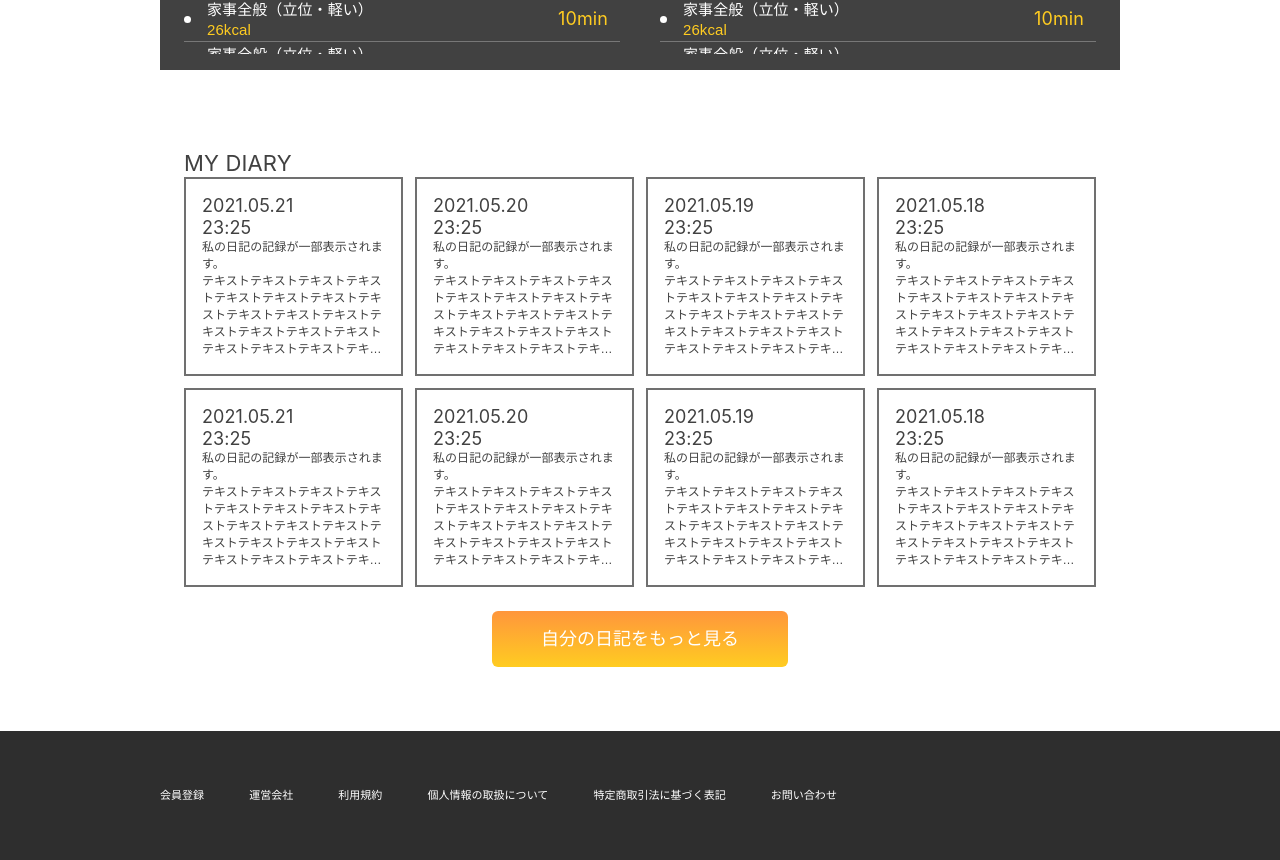
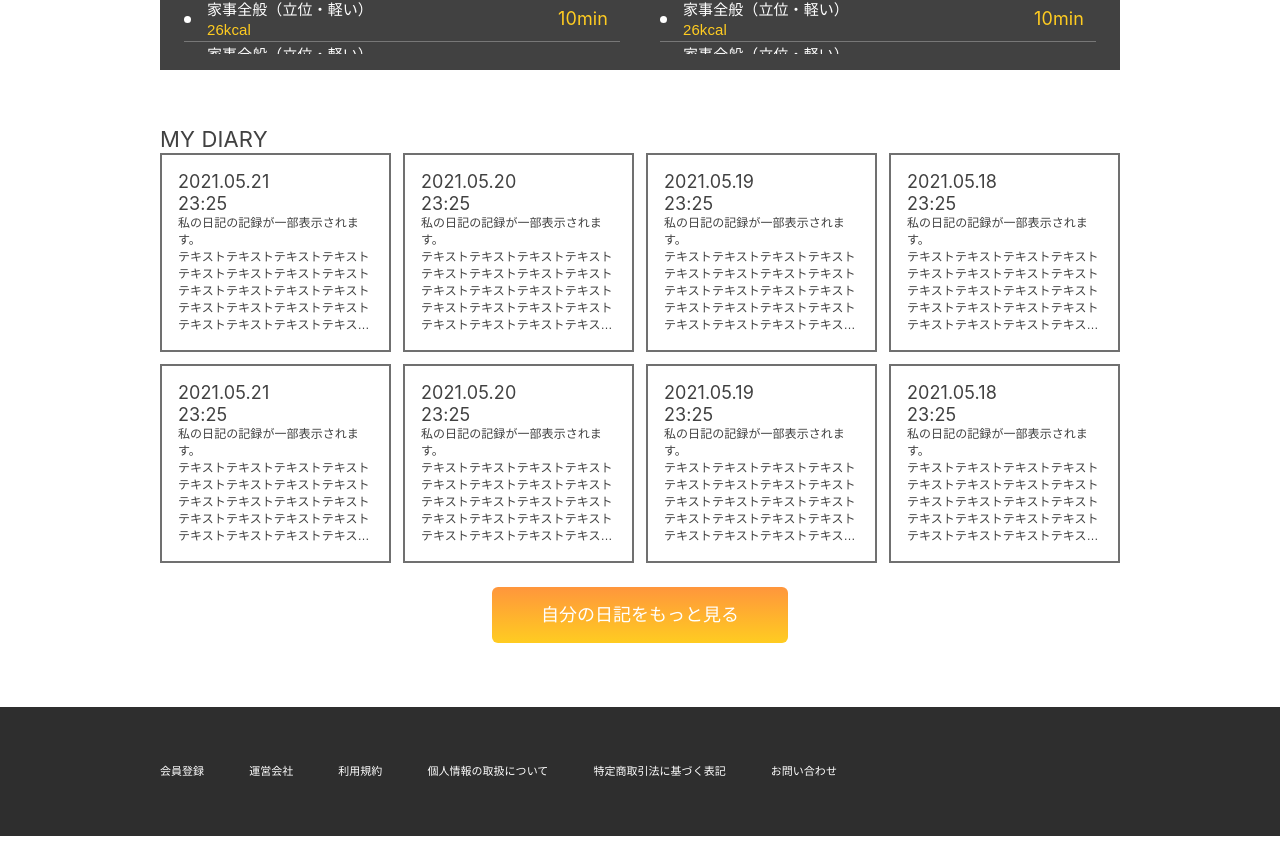
Before and after one commit to truongnhuhungnam/agent-test, a React (Vite) app in the folder healthy-app/: page /record in a window 1280 px wide. Shown: the part 1018-1878 px from the top of the page. After the commit the page ends 1854 px from the top, so only its background shows below. Built offline with nearby package versions, Linux system fonts and the light colour scheme.

Commit message:
adjust record page

```diff
--- a/healthy-app/src/pages/MyRecordPage.tsx
+++ b/healthy-app/src/pages/MyRecordPage.tsx
@@ -161,12 +161,12 @@ const MyRecordPage = () => {
           id="my-diary"
           className="gap-0 p-0 overflow-hidden border-0 rounded-none shadow-none text-dark-500"
         >
-          <CardHeader className="flex pt-6 pb-0 pl-6">
+          <CardHeader className="flex p-0">
             <h3 className="font-inter text-[22px] leading-[27px] tracking-[.151px]">
               MY DIARY
             </h3>
           </CardHeader>
-          <CardContent>
+          <CardContent className="p-0">
             <div className="grid grid-cols-1 gap-3 md:grid-cols-4">
               {visibleEntries.map((entry) => (
                 <div key={entry.id} className="p-4 border-2 border-gray-300">
@@ -183,7 +183,7 @@ const MyRecordPage = () => {
           </CardContent>
           {/* Load More Button */}
           {visibleDiaryEntries < diaryEntries.length && (
-            <CardFooter className="justify-center pt-6">
+            <CardFooter className="justify-center px-0 pt-6">
               <Button className="px-1 py-3 h-14 w-[296px]" onClick={loadMore}>
                 自分の日記をもっと見る
               </Button>
```
